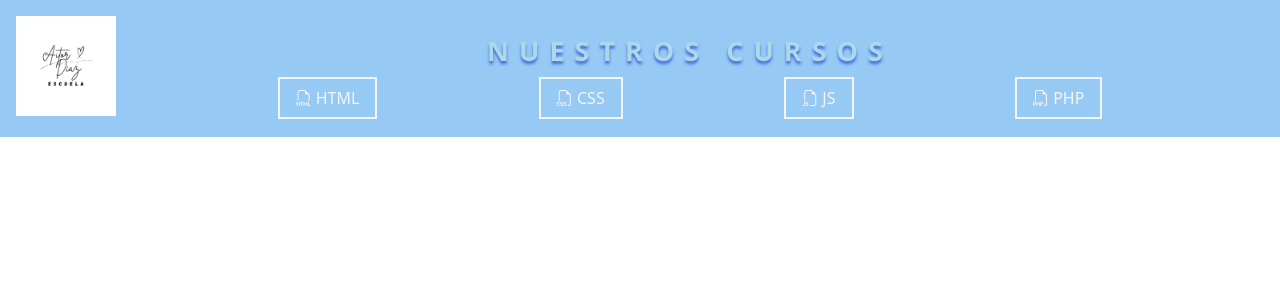
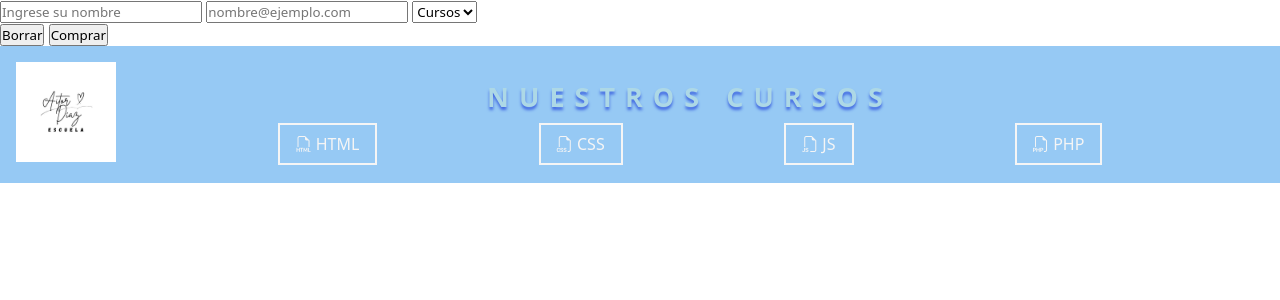
Before and after one commit to Espadv69/metodologia, a PHP site: page /php/cursos.php in a window 1280 px wide. Shown: the part 86-386 px from the top of the page. Run offline with PHP 8.4, Linux system fonts and the light colour scheme.

Commit message:
Update: structure of form

```diff
--- a/clase/php/cursos.php
+++ b/clase/php/cursos.php
@@ -8,6 +8,21 @@
     </head>
     <body>
         <?php require_once "../layout/header.php" ?>
+        <form action="" class="form-cursos">
+            <input type="text" name="nombre" placeholder="Ingrese su nombre" required>
+            <input type="email" name="email" placeholder="nombre@ejemplo.com" required>
+            <select name="select" required>
+                <option disabled selected name="cursos">Cursos</option>
+                <option value="HTML">HTML</option>
+                <option value="CSS">CSS</option>
+                <option value="JS">JS</option>
+                <option value="PHP">PHP</option>
+            </select>
+            <div class="btn-cursos">
+                <button type="reset">Borrar</button>
+                <button>Comprar</button>
+            </div>
+        </form>
         <?php require_once "../layout/footer.php" ?>
     </body>
 </html>
```
